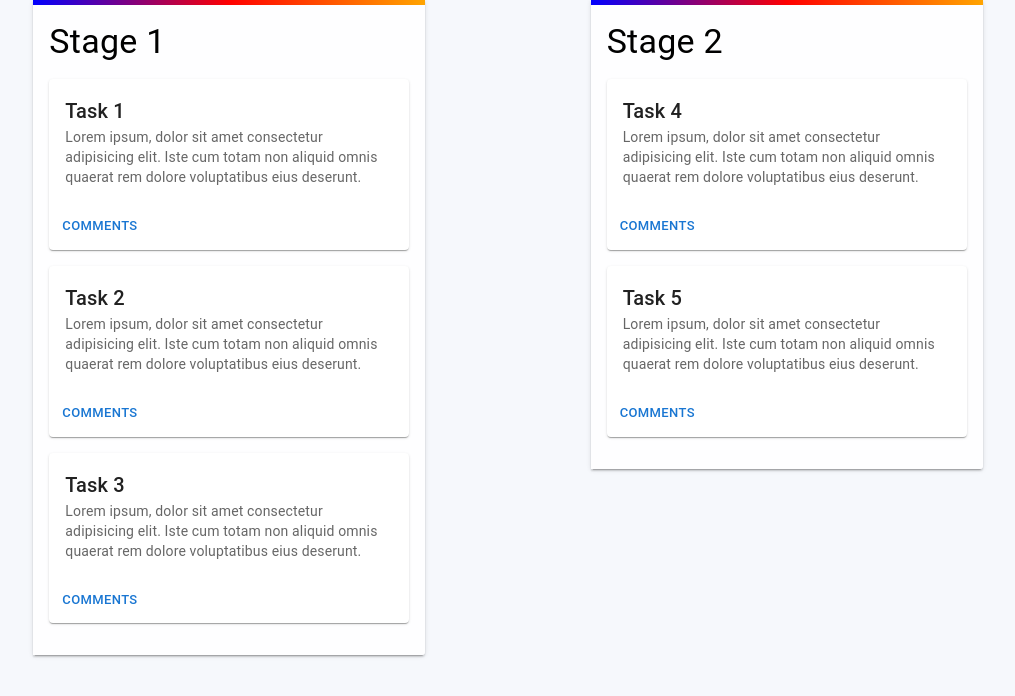
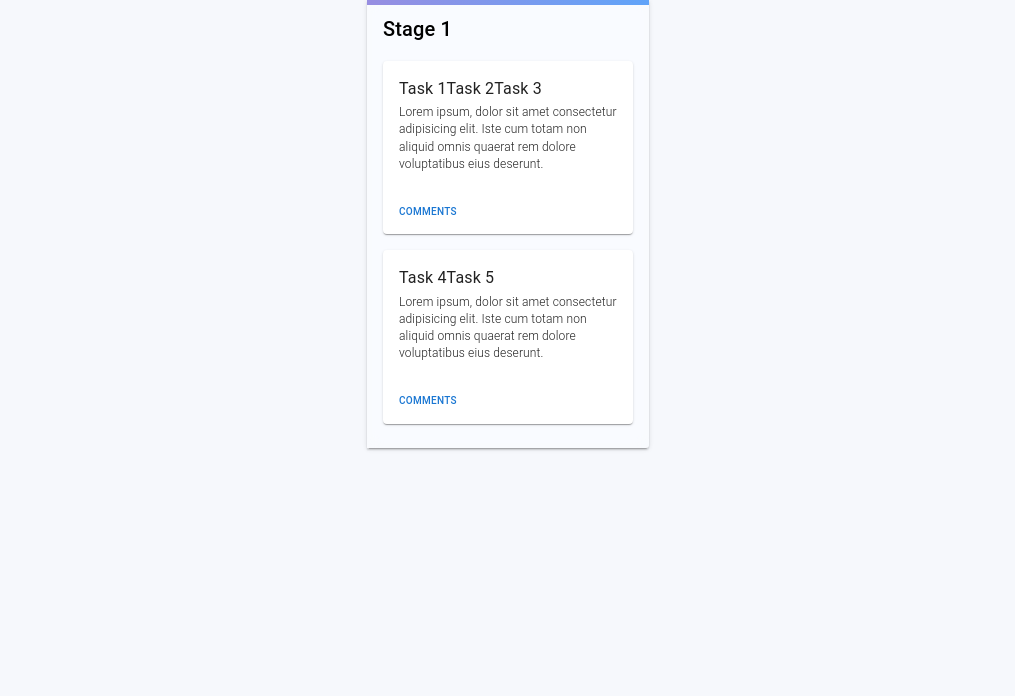
Before and after one commit to Ashokpal24/Task-Management, a React (Vite) app in the folder client/TM_client/: page /list in a window 1280 px wide. Shown: the top 696 px of the page, without its empty margins (132-1147 px from the left). Built offline with nearby package versions, Linux system fonts and the light colour scheme.

Commit message:
Added DnDComponent to Hero.

```diff
--- a/client/TM_client/src/components/DnD/list_drag_drop v2.jsx
+++ b/client/TM_client/src/components/DnD/list_drag_drop v2.jsx
@@ -7,19 +7,20 @@ import {
   CardContent,
   CardActions,
   Button,
-  // Box,
-  // Grid,
+
 } from "@mui/material";
 import AddCircleOutlineIcon from "@mui/icons-material/AddCircleOutline";
 import "./style.css";
+// Test
+//
+// ["Task 6", "Task 7"],
+// ["Task 8", "Task 9"],
 
-const DDList2 = () => {
-  const [ListContainer1, SetListContainer1] = useState([
+const DnDComponent = ({ listData }) => {
+  const [ListContainer1, SetListContainer1] = useState(listData ? listData : [[
     ["Task 1", "Task 2", "Task 3"],
     ["Task 4", "Task 5"],
-    // ["Task 6", "Task 7"],
-    // ["Task 8", "Task 9"],
-  ]);
+  ]]);
 
   const [isDragging, SetIsDragging] = useState(false);
   const [draggedItem, SetDraggedItem] = useState(null);
@@ -147,7 +148,7 @@ const DDList2 = () => {
     clone.style.left = `${event.pageX}px`;
     clone.style.top = `${event.pageY}px`;
     clone.style.transform = "translate(-10%,-10%)";
-    clone.style.width = "360px";
+    clone.style.width = "250px";
     clone.style.rotate = "5deg";
     clone.style.pointerEvents = "none";
     clone.style.zIndex = 100;
@@ -182,13 +183,13 @@ const DDList2 = () => {
             }}
           >
             <CardContent sx={{ pointerEvents: "none" }}>
-              <Typography variant="h6" sx={{ pointerEvents: "none" }}>
+              <Typography sx={{ pointerEvents: "none", fontSize: "16px", marginBottom: "0.2rem" }}>
                 {item}
               </Typography>
               <Typography
                 variant="body2"
-                color="text.secondary"
-                sx={{ pointerEvents: "none" }}
+                // color="text.secondary"
+                sx={{ pointerEvents: "none", fontSize: "12px", fontWeight: "300" }}
               >
                 Lorem ipsum, dolor sit amet consectetur adipisicing elit. Iste
                 cum totam non aliquid omnis quaerat rem dolore voluptatibus eius
@@ -197,7 +198,10 @@ const DDList2 = () => {
             </CardContent>
           </CardActionArea>
           <CardActions>
-            <Button size="small" color="primary">
+            <Button color="primary" sx={{
+              fontSize: "10px",
+              fontWeight: "500"
+            }}>
               Comments
             </Button>
           </CardActions>
@@ -233,22 +237,24 @@ const DDList2 = () => {
         className="glass list-container"
         id={"f" + mainIndex}
         sx={{
-          minHeight: "250px",
-          width: "360px",
+          minHeight: "200px",
+          width: "250px",
           boxShadow: 2,
           display: "flex",
           flexDirection: "column",
           justifyContent: "first",
           alignSelf: "flex-start",
-          padding: "1rem",
+          paddingLeft: "1rem",
+          paddingRight: "1rem",
+          paddingBottom: "0.5rem",
           borderEndEndRadius: ".2rem",
           borderTop: "5px solid",
-          borderImage: "linear-gradient(90deg, blue, red, orange) 1",
+          borderImage: "linear-gradient(41deg, rgba(252,101,182,1) 0% , rgba(96,164,249,1) 100%) 1",
         }}
       >
         <Typography
           marginBottom="1rem"
-          variant="h4"
+          variant="h6"
           sx={{ pointerEvents: "none" }}
         >
           Stage {mainIndex + 1}
@@ -289,4 +295,4 @@ const DDList2 = () => {
     </div>
   );
 };
-export default DDList2;
+export default DnDComponent;
--- a/client/TM_client/src/components/Hero/hero.jsx
+++ b/client/TM_client/src/components/Hero/hero.jsx
@@ -7,6 +7,9 @@ import Button from '@mui/material/Button';
 import { pink } from '@mui/material/colors';
 import LogoutRounded from '@mui/icons-material/LogoutRounded';
 import CircularProgress from '@mui/material/CircularProgress';
+import DnDComponent from '../DnD/list_drag_drop v2.jsx';
+import Avatar from '@mui/material/Avatar';
+
 import "../../../static/index.css";
 
 import {
@@ -48,7 +51,7 @@ const HeroPage = () => {
             className="background-gradient2"
             sx={{
                 width: "100%",
-                height: "100vh",
+                minHeight: "100vh",
                 margin: "0px",
                 padding: "0px"
 
@@ -65,13 +68,16 @@ const HeroPage = () => {
                     justifyContent: 'space-between',
                     alignItems: 'center',
                     backgroundColor: "rgba(255, 255, 255, 0.845)",
-                    color: "black"
+                    color: "black",
+                    marginBottom: "1rem"
                 }} >
                 <Typography
 
                     sx={{
                         color: "grey",
-                        marginLeft: "2rem"
+                        marginLeft: "2rem",
+                        cursor: "pointer"
+
                     }}
                     variant='h6'
                 >
@@ -84,7 +90,8 @@ const HeroPage = () => {
                         width: "50px",
                         color: "grey",
                         marginRight: "2rem",
-                        fontSize: 40
+                        fontSize: 30,
+                        cursor: "pointer"
 
                     }}
                     onClick={() => {
@@ -93,7 +100,12 @@ const HeroPage = () => {
                     }}
                 />
             </AppBar>
+            <DnDComponent listData={[
+                ["Item 1", "Item 2"],
+                ["Item 3", "Item 4", "Item 5"]
+            ]} />
         </Box>
+
 
     )
 }
--- a/client/TM_client/src/main.jsx
+++ b/client/TM_client/src/main.jsx
@@ -2,7 +2,7 @@ import React from "react";
 import ReactDOM from "react-dom/client";
 import AuthPage from "./components/Auth/authPage";
 import TestPage from "./components/RND/test.jsx";
-import DDlist2 from "./components/DnD/list_drag_drop v2.jsx";
+import DnDComponent from "./components/DnD/list_drag_drop v2.jsx";
 import HeroPage from "./components/Hero/hero.jsx";
 
 import "../static/index.css";
@@ -35,7 +35,7 @@ ReactDOM.createRoot(document.getElementById("root")).render(
         <Route path="/login" element={<AuthPage isSigned={true} />} />
         <Route path="/register" element={<AuthPage isSigned={false} />} />
         <Route path="/test" Component={TestPage} />
-        <Route path="/list" Component={DDlist2} />
+        <Route path="/list" Component={DnDComponent} />
         <Route path="/hero" Component={HeroPage} />
 
       </Routes>
--- a/client/TM_client/static/index.css
+++ b/client/TM_client/static/index.css
@@ -7,7 +7,7 @@ body {
 .glass {
   backdrop-filter: blur(7.5px) saturate(180%);
   -webkit-backdrop-filter: blur(16px) saturate(180%);
-  background-color: rgba(255, 255, 255, 0.845);
+  background-color: rgba(255, 255, 255, 0.393);
 }
 .background-gradient1{
   background: #ff97ce;
```
